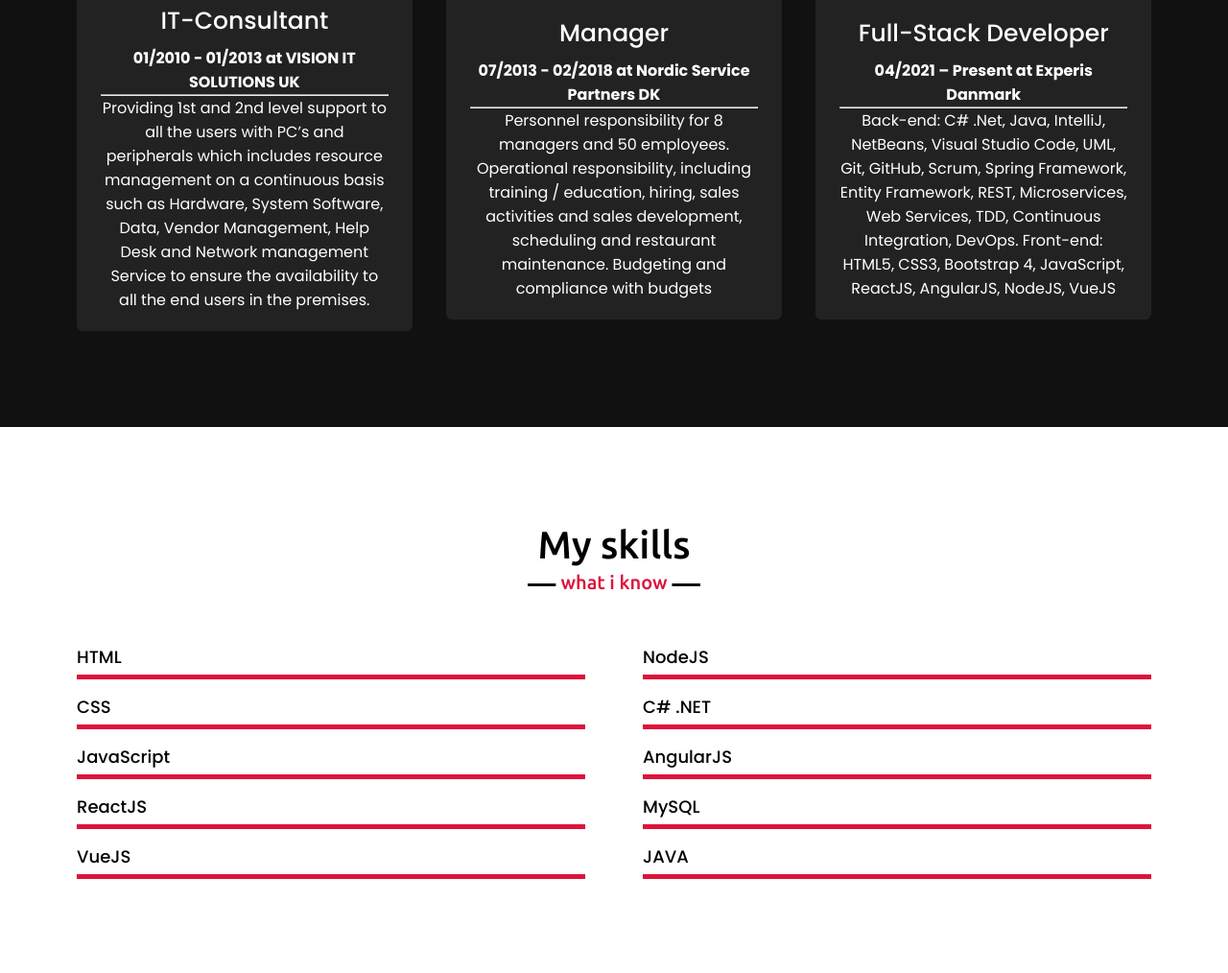
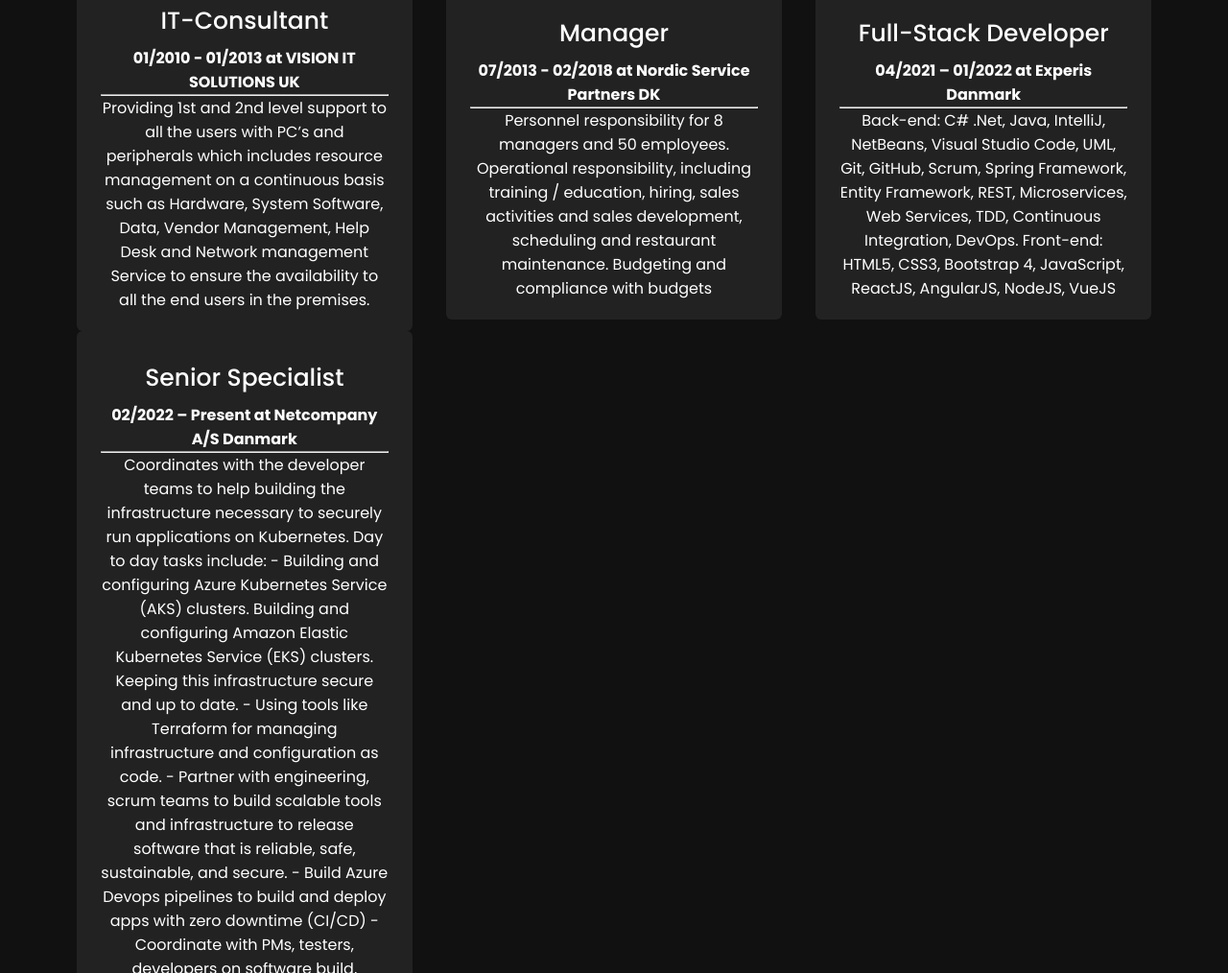
Before and after one commit to simonreddy2001/Portfolio, a plain HTML site: page index.html in a window 1280 px wide. Shown: the part 1786-2800 px from the top of the page at 96% size. Drawn offline with nearby package versions, Linux system fonts and the light colour scheme.

Commit message:
role changed

```diff
--- a/index.html
+++ b/index.html
@@ -125,7 +125,7 @@
 
                         <div class="text">
                             Full-Stack Developer</div>
-                        <h4>04/2021 – Present at Experis Danmark</h4>
+                        <h4>04/2021 – 01/2022 at Experis Danmark</h4>
                         <hr />
                         <p>
                             Back-end: C# .Net, Java, IntelliJ, NetBeans, Visual Studio Code, UML, Git, GitHub, Scrum,
@@ -133,6 +133,23 @@
                             Integration, DevOps.
                             Front-end: HTML5, CSS3, Bootstrap 4, JavaScript, ReactJS, AngularJS, NodeJS, VueJS
                         </p>
+                    </div>
+                </div>
+                <div class="card">
+                    <div class="box">
+
+                        <div class="text">
+                            Senior Specialist</div>
+                        <h4>02/2022 – Present at Netcompany A/S Danmark</h4>
+                        <hr />
+                        <p>
+                            Coordinates with the developer teams to help building the infrastructure necessary to securely run applications on Kubernetes. Day to day tasks include:
+                                - Building and configuring Azure Kubernetes Service (AKS) clusters. Building and configuring Amazon Elastic Kubernetes Service (EKS) clusters. Keeping this infrastructure secure and up to date.
+                                - Using tools like Terraform for managing infrastructure and configuration as code.
+                                - Partner with engineering, scrum teams to build scalable tools and infrastructure to release software that is reliable, safe, sustainable, and secure.
+                                - Build Azure Devops pipelines to build and deploy apps with zero downtime (CI/CD)
+                                - Coordinate with PMs, testers, developers on software build, releases, and deployment of software development projects to production
+                                - Review and maintain release documentation for both internal uses and the end-user.                        </p>
                     </div>
                 </div>
             </div>
```
